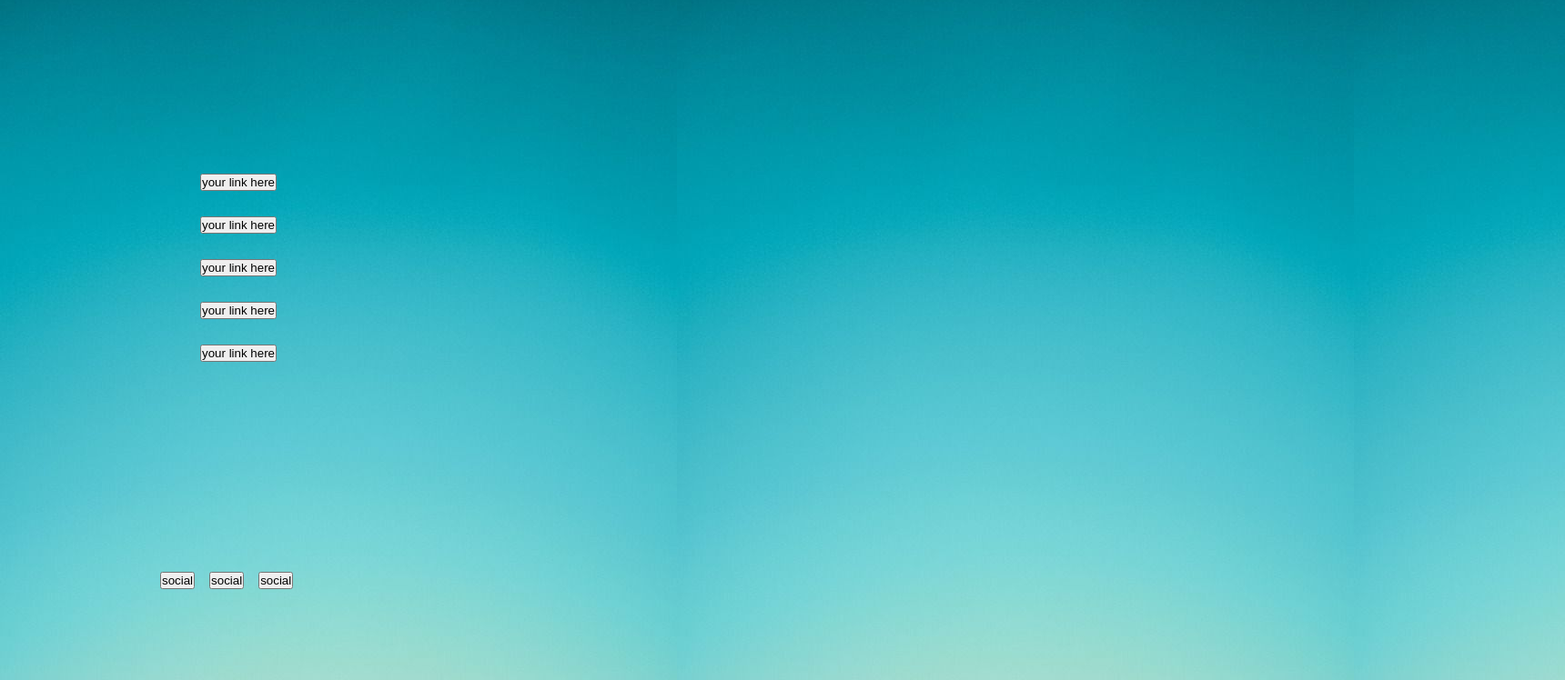
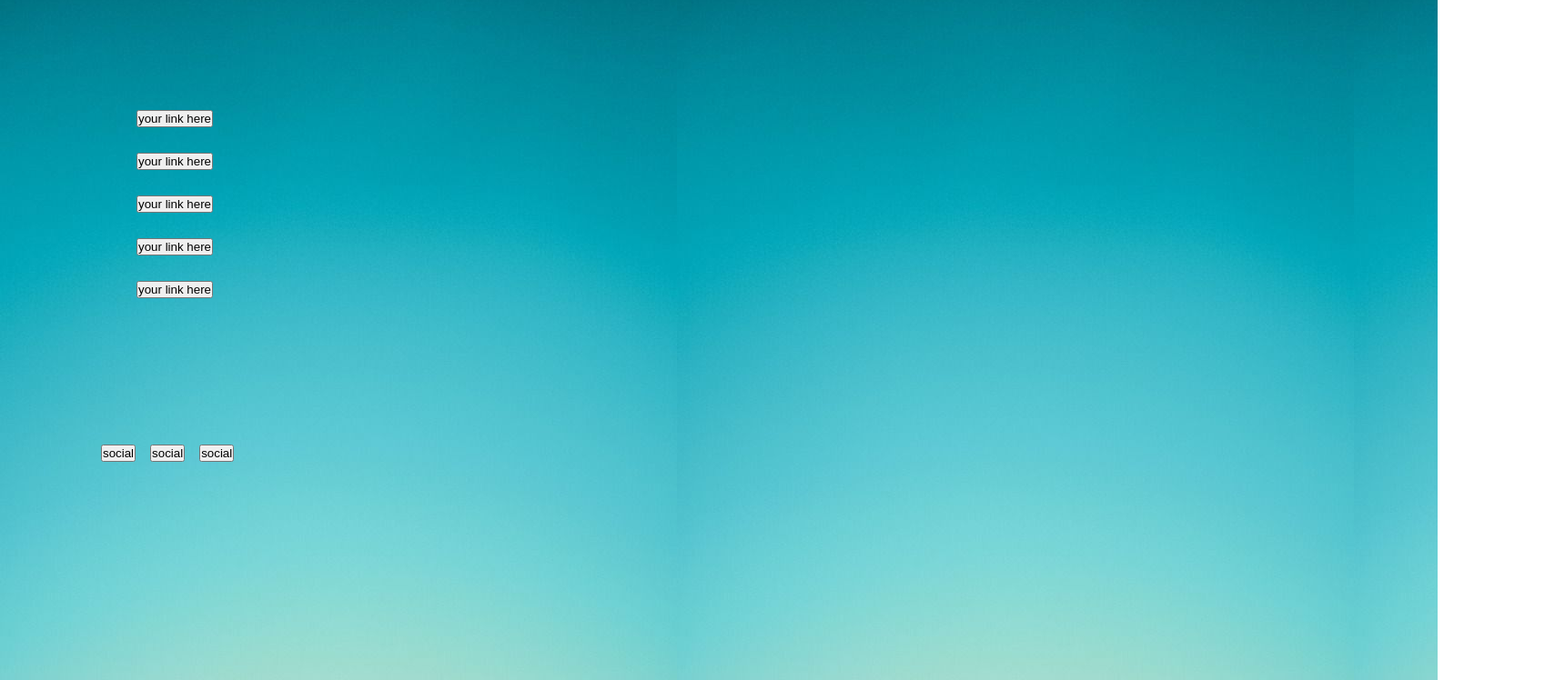
Before and after one commit to Zenox64/luecktree, a plain HTML site: page index.html in a window 1280 px wide. Shown: the part 52-800 px from the top of the page at 91% size, 1720 px wide, since content can reach past the window. Drawn offline with Linux system fonts and the light colour scheme.

Commit message:
Update index.html

```diff
--- a/index.html
+++ b/index.html
@@ -4,21 +4,21 @@
         <title>Luecktree</title>
         <meta name="viewport" content="width=device-width, initial-scale=1.0">
         <style type="text/css">
-            * {
-                margin: 0;
-                padding: 0;}
+            *{
+                padding: 0;
+                margin:0;}
 
             #vert {
                 display: block;
                 font-size:40px;
                 width: 100%;
-                padding: 220px;
+                padding: 150px;
             }
             #bert {
                 width: 100%;
                 padding: 0px 120px 0px;
                 position: absolute;
-                left: 50px;
+                left: -15px;
 
             }
             h1 {
```
